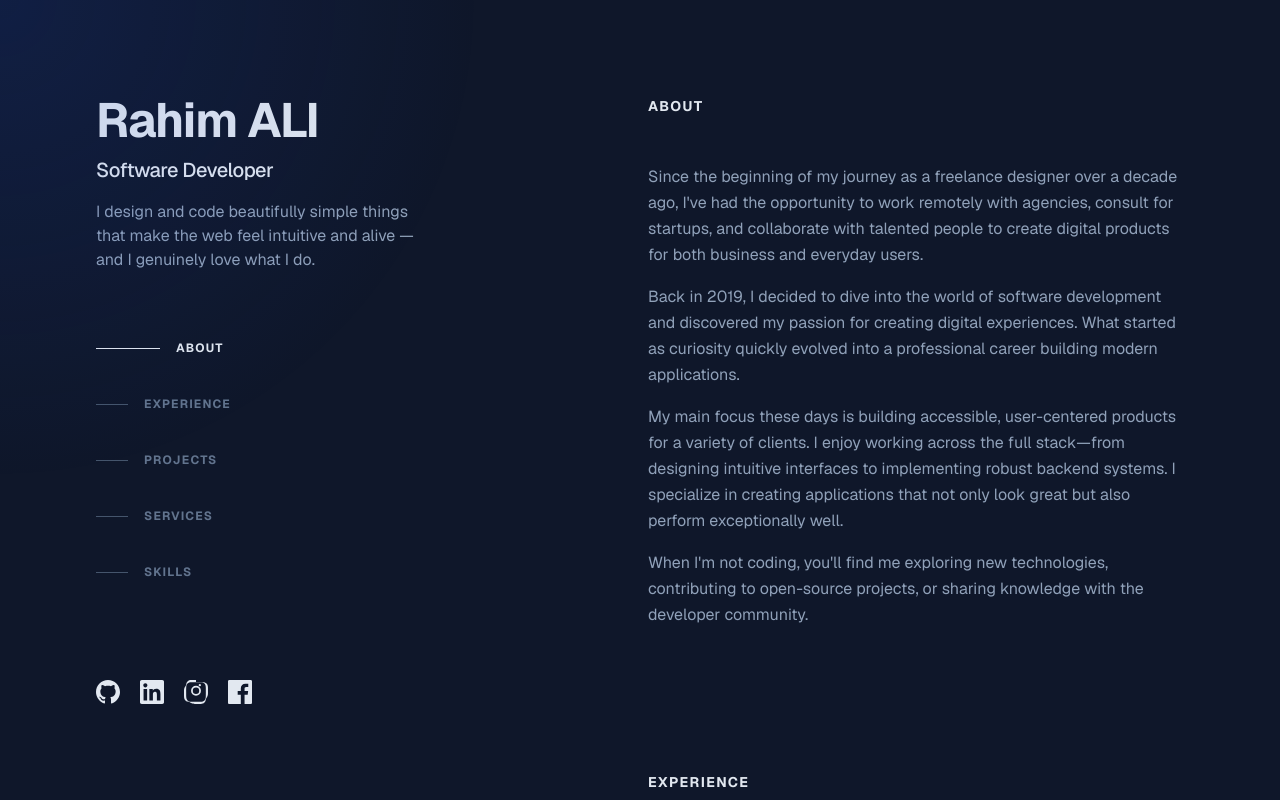
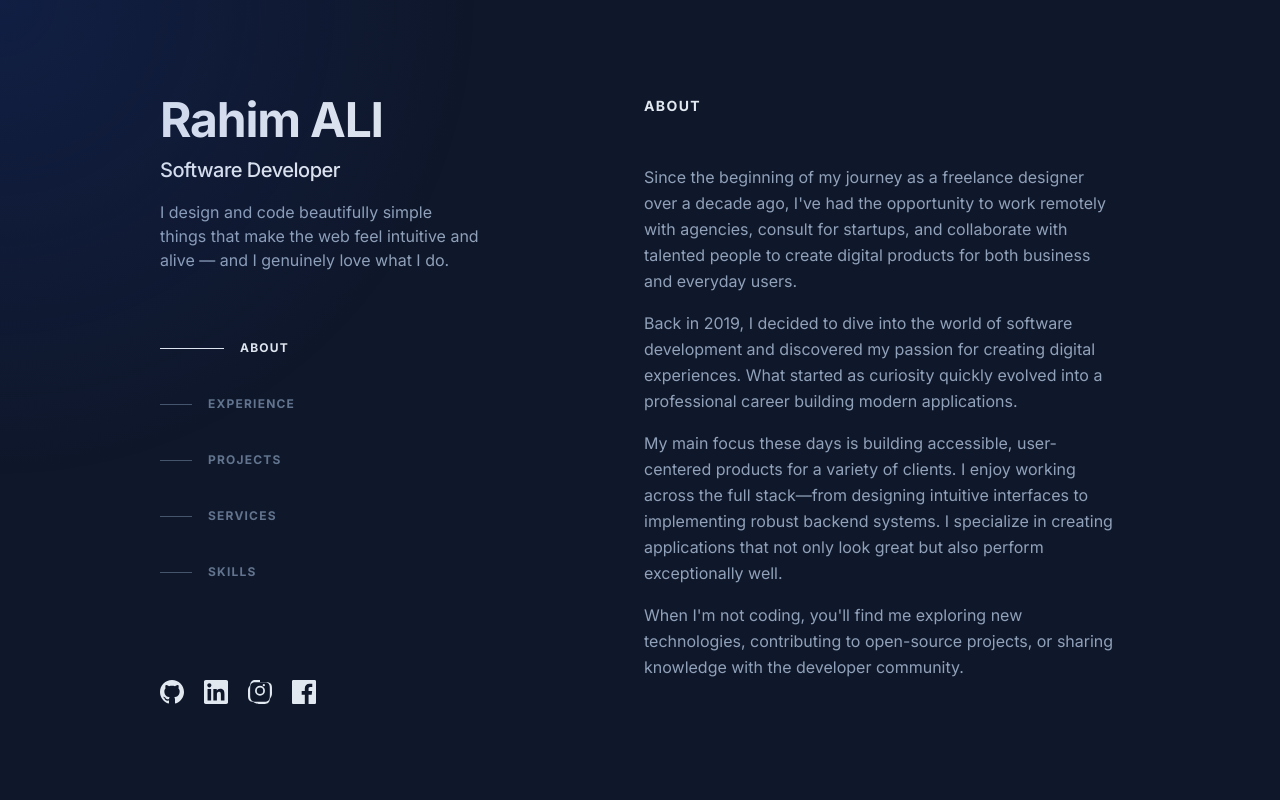
Before and after one commit to Rahim10020/freelance_portfolio, a Next.js app: page / in a window 1280 px wide. Shown: the top 800 px of the page. Built offline with nearby package versions, Linux system fonts and the light colour scheme.

Commit message:
centrage du site horizontalement parlant

```diff
--- a/src/app/globals.css
+++ b/src/app/globals.css
@@ -8,8 +8,7 @@
 @theme inline {
   --color-background: var(--background);
   --color-foreground: var(--foreground);
-  --font-sans: var(--font-geist-sans);
-  --font-mono: var(--font-geist-mono);
+  --font-sans: var(--font-inter);
 }
 
 * {
--- a/src/app/layout.tsx
+++ b/src/app/layout.tsx
@@ -1,14 +1,9 @@
 import type { Metadata } from "next";
-import { Geist, Geist_Mono } from "next/font/google";
+import { Inter } from "next/font/google";
 import "./globals.css";
 
-const geistSans = Geist({
-  variable: "--font-geist-sans",
-  subsets: ["latin"],
-});
-
-const geistMono = Geist_Mono({
-  variable: "--font-geist-mono",
+const inter = Inter({
+  variable: "--font-inter",
   subsets: ["latin"],
 });
 
@@ -26,7 +21,7 @@ export default function RootLayout({
   return (
     <html lang="en" className="scroll-smooth">
       <body
-        className={`${geistSans.variable} ${geistMono.variable} antialiased bg-slate-900 text-slate-400 selection:bg-teal-300 selection:text-teal-900`}
+        className={`${inter.variable} antialiased bg-slate-900 text-slate-400 selection:bg-teal-300 selection:text-teal-900`}
       >
         <div className="pointer-events-none fixed inset-0 z-30 transition duration-300 lg:absolute"
           style={{
--- a/src/app/page.tsx
+++ b/src/app/page.tsx
@@ -11,8 +11,8 @@ export default function Home() {
   return (
     <>
       <MouseEffect />
-      <div className="mx-auto min-h-screen max-w-screen-xl px-6 py-12 font-sans md:px-12 md:py-20 lg:px-24 lg:py-0">
-        <div className="lg:flex lg:justify-between lg:gap-4">
+      <div className="mx-auto min-h-screen max-w-6xl px-6 py-12 font-sans md:px-12 md:py-20 lg:px-24 lg:py-0">
+        <div className="lg:flex lg:justify-between lg:gap-2">
           <Hero />
           <main id="content" className="pt-24 lg:w-1/2 lg:py-24">
             <About />
```
